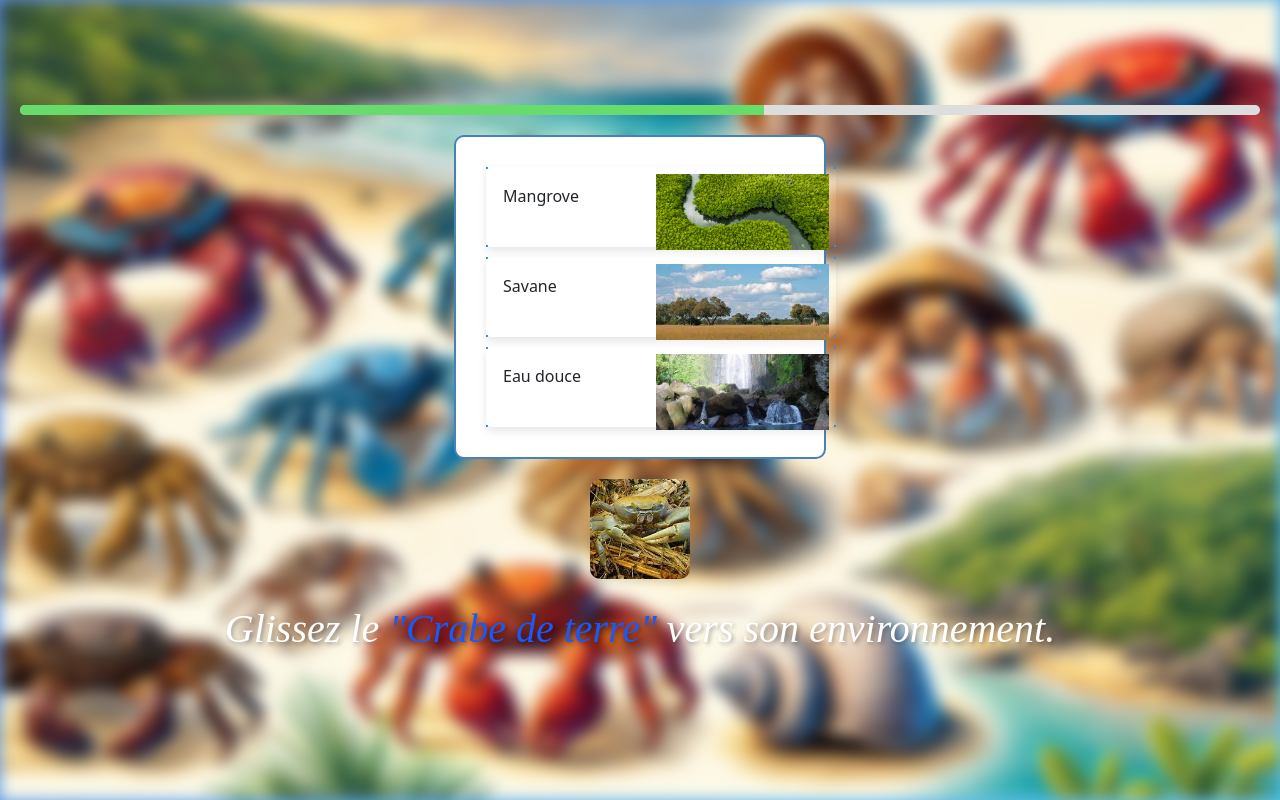
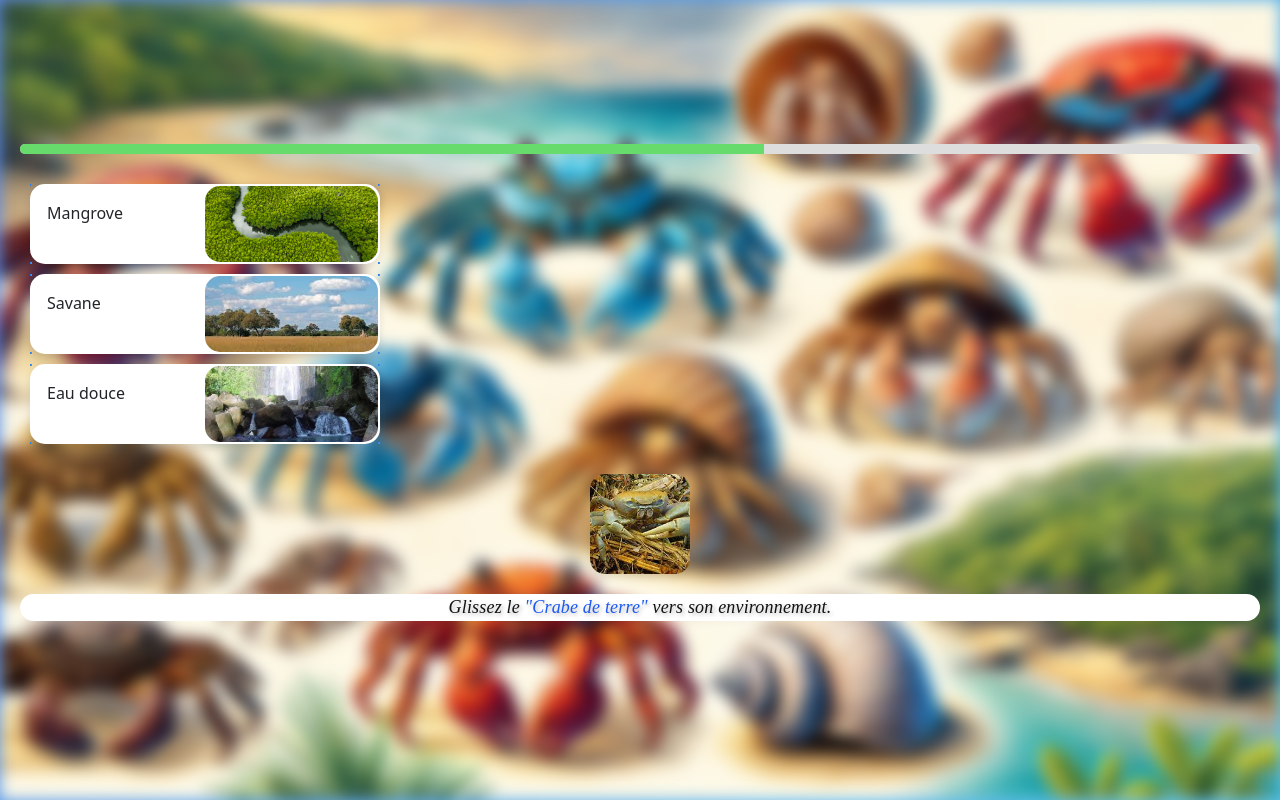
Before and after one commit to ddereck/quiz, a Django app: page /start/ in a window 1280 px wide. Run offline with Django 5.2, Linux system fonts and the light colour scheme; some libraries are stand-ins or nearby versions.

Commit message:
Add files via upload

```diff
--- a/static/css/style.css
+++ b/static/css/style.css
@@ -34,6 +34,21 @@ p{
   margin-bottom: 30px;
   font-family: Nunito;
   font-style: italic;
+}
+
+.glisser {
+  color: #111;
+  background-color: white;
+  font-family: Poppins;
+font-size: 18px;
+font-weight: 500;
+line-height: 27px;
+letter-spacing: 0.01em;
+text-align: center;
+text-underline-position: from-font;
+text-decoration-skip-ink: none;
+border-radius: 15px;
+
 }
 .intro {
   width: 200px;
@@ -88,17 +103,21 @@ h3, .vert{
   box-shadow: 0 10px 20px rgba(0,0,0,0.2);
 }
 
-#habitats{
+/* #habitats{
   width: 30%;
   border: 2px solid #4682b4;
   min-height: 300px;
   padding: 20px;
-  background-color: #ffffff;
   border-radius: 10px;
   transition: all 0.3s ease;
-}
+} */
 
-#habitats:hover, #crab:hover {
+/* #habitats:hover{
+  transform: translateY(-5px);
+  box-shadow: 0 5px 15px rgba(0,0,0,0.1);
+} */
+
+#crab:hover {
   transform: translateY(-5px);
   box-shadow: 0 5px 15px rgba(0,0,0,0.1);
 }
@@ -106,7 +125,7 @@ h3, .vert{
 .habitat, .crab {
   margin: 10px;
   padding: 15px;
-  border: 1px solid #4682b4;
+  border: 12px solid #4682b4;
   cursor: pointer;
   border-radius: 5px;
   transition: all 0.3s ease;
@@ -244,7 +263,7 @@ h3, .vert{
   width: 100px;
   height: 100px;
   object-fit: cover;
-  border-radius: 10px;
+  border-radius: 15px;
   box-shadow: 0 4px 8px rgba(0,0,0,0.1);
   transition: transform 0.3s ease;
 }
@@ -254,14 +273,18 @@ h3, .vert{
 }
 
 .habitat {
+  border: 3px solid #4682b4;
+  background-color: #ffffff;
+  border-radius: 15px;
   position: relative;
   min-height: 80px; /* Adjust as needed */
 }
 
 .habitat img {
+  border-radius: 15px;
   position: absolute;
-  top: 5px;
-  right: 5px;
+  top: 0px;
+  right: 0px;
 }
 
 .trophy-container {
--- a/static/js/game.js
+++ b/static/js/game.js
@@ -7,11 +7,11 @@ document.addEventListener('DOMContentLoaded', (event) => {
     const resetButton = document.getElementById('reset');
 
     const crabList = [
-        { name: 'Crabe violoniste', image: 'Crabe_violoniste.jpg' },
-        { name: 'Crabe de terre', image: 'Crabe_de_terre.jpg' },
-        { name: 'Crabe des palétuviers', image: 'Crabe_des_paletuviers.jpg' },
-        { name: 'Crabe babette', image: 'Crabe_babette.jpg' },
-        { name: 'Crabe noir', image: 'Crabe_noir.jpg' }
+        { name: 'Crabe violoniste', image: 'crabe_violoniste.jpg' },
+        { name: 'Crabe de terre', image: 'crabe_de_terre.jpg' },
+        { name: 'Crabe des palétuviers', image: 'crabe_des_paletuviers.jpg' },
+        { name: 'Crabe babette', image: 'crabe_babette.jpg' },
+        { name: 'Crabe noir', image: 'crabe_noir.jpg' }
     ];
     const habitatList = ['Mangrove', 'Savane', 'Plage', 'Eau douce'];
     let currentCrab, selectedHabitat, score = 0, attempts = 0, startTime, timer;
@@ -80,7 +80,7 @@ document.addEventListener('DOMContentLoaded', (event) => {
                 <img src="/static/images/${currentCrab.image}" alt="${currentCrab.name}" draggable="true" class="crab-image">
             `;
             questionContainer.innerHTML = `
-                <p>Glissez le <span class="name">"${currentCrab.name}"</span> vers son environnement.</p>
+                <p class="glisser">Glissez le <span class="name">"${currentCrab.name}"</span> vers son environnement.</p>
             `;
             crabContainer.querySelector('img').addEventListener('dragstart', drag);
             validateButton.style.display = 'none';
@@ -101,7 +101,7 @@ document.addEventListener('DOMContentLoaded', (event) => {
         ev.dataTransfer.setData("text", currentCrab.name);
     }
 
-     function drop(ev) {
+    function drop(ev) {
         ev.preventDefault();
         const habitat = ev.target.dataset.habitat || ev.target.textContent; // Use dataset to fetch habitat
         selectedHabitat = habitat;
```
Also changed, not shown: static/images/valider.png (added), static/js/jquery-3.4.1.min.js.
